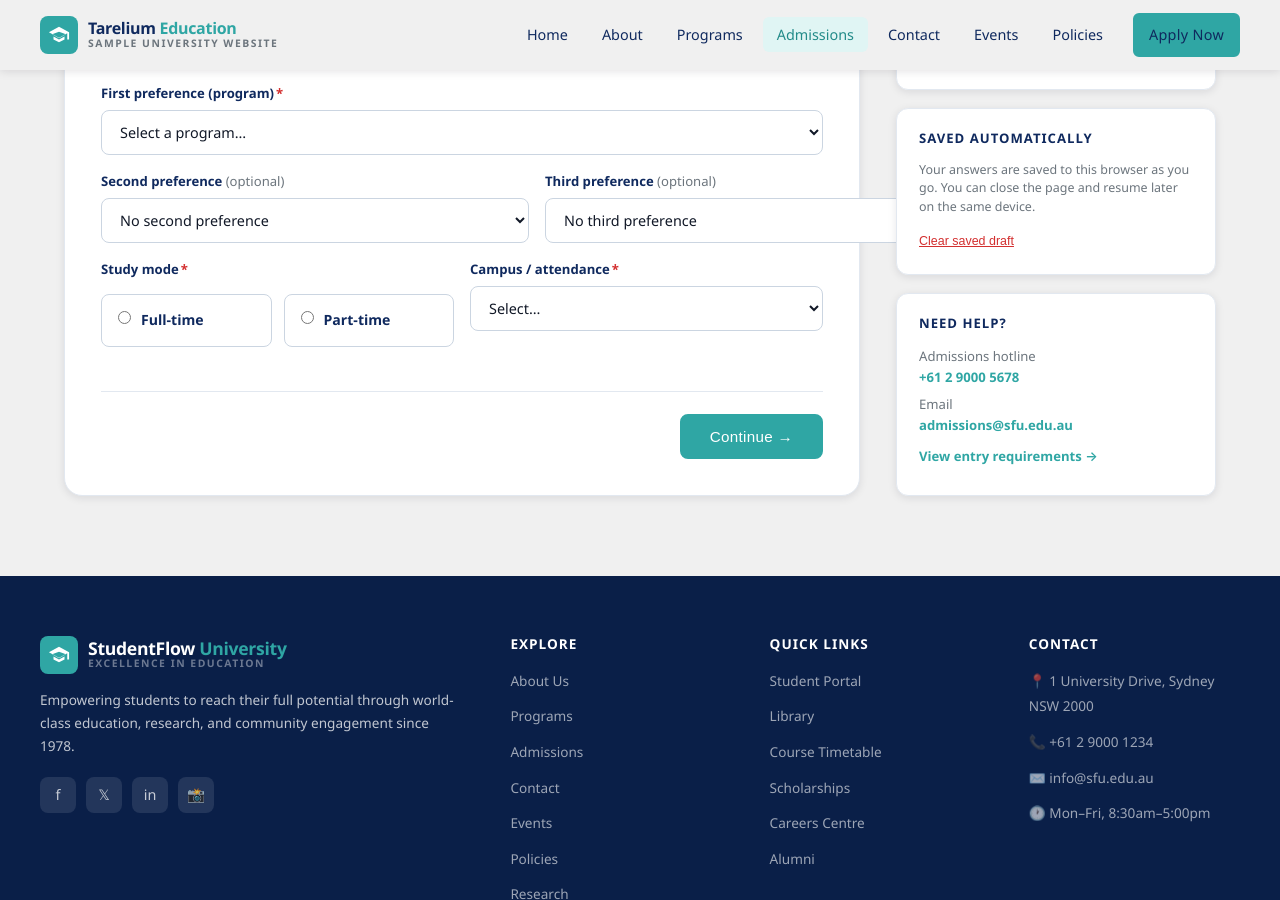
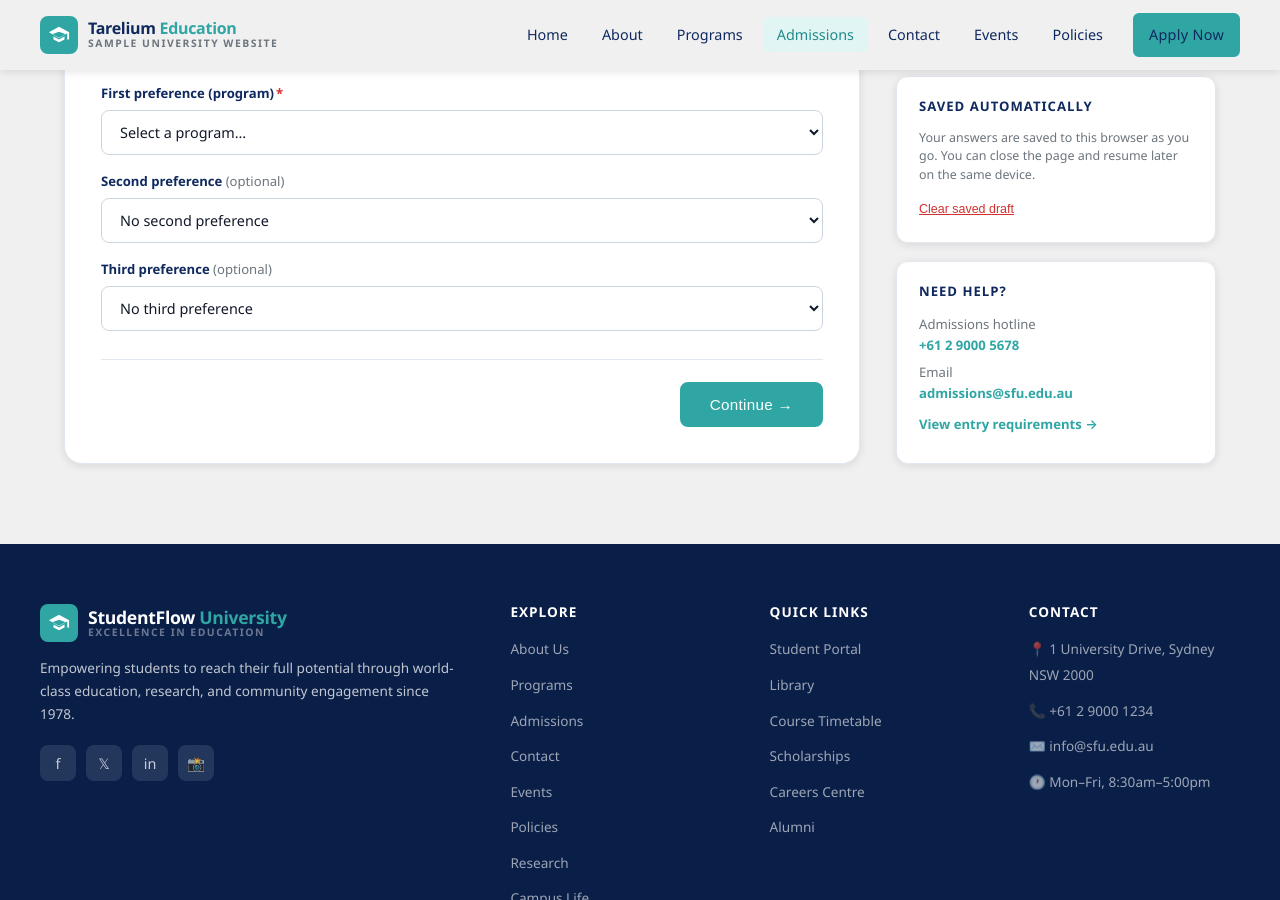
Before and after one commit to kahilconsulting/University-Website, a Jekyll site: the page built from apply.html, in a window 1280 px wide and 900 px high, scrolled down 833 px. Built offline with Jekyll 4.4.1, drawn with Linux system fonts in a browser that asks for light colours.

Commit message:
Application chanages

```diff
--- a/apply.html
+++ b/apply.html
@@ -81,33 +81,13 @@ permalink: /apply/
                 <label for="program1">First preference (program)<span class="req-star">*</span></label>
                 <select id="program1" name="program1"><option value="">Select a program…</option></select>
               </div>
-              <div class="form-row">
-                <div class="form-group">
-                  <label for="program2">Second preference <span style="color:var(--gray-600);font-weight:400">(optional)</span></label>
-                  <select id="program2" name="program2"><option value="">No second preference</option></select>
-                </div>
-                <div class="form-group">
-                  <label for="program3">Third preference <span style="color:var(--gray-600);font-weight:400">(optional)</span></label>
-                  <select id="program3" name="program3"><option value="">No third preference</option></select>
-                </div>
+              <div class="form-group full">
+                <label for="program2">Second preference <span style="color:var(--gray-600);font-weight:400">(optional)</span></label>
+                <select id="program2" name="program2"><option value="">No second preference</option></select>
               </div>
-
-              <div class="form-row">
-                <div class="form-group">
-                  <span class="form-label">Study mode<span class="req-star">*</span></span>
-                  <div class="choice-group">
-                    <label class="choice"><input type="radio" name="studyMode" value="Full-time" data-label="Full-time"><span class="choice-text"><strong>Full-time</strong></span></label>
-                    <label class="choice"><input type="radio" name="studyMode" value="Part-time" data-label="Part-time"><span class="choice-text"><strong>Part-time</strong></span></label>
-                  </div>
-                </div>
-                <div class="form-group">
-                  <label for="campus">Campus / attendance<span class="req-star">*</span></label>
-                  <select id="campus" name="campus">
-                    <option value="">Select…</option>
-                    <option value="Sydney CBD Campus">Sydney CBD Campus (on-campus)</option>
-                    <option value="Online">Online / distance</option>
-                  </select>
-                </div>
+              <div class="form-group full">
+                <label for="program3">Third preference <span style="color:var(--gray-600);font-weight:400">(optional)</span></label>
+                <select id="program3" name="program3"><option value="">No third preference</option></select>
               </div>
 
               <div class="apply-actions">
@@ -716,8 +696,6 @@ permalink: /apply/
         and(reqText('studyLevel'));
         and(reqText('intake'));
         and(reqText('program1', 'Please select your first preference.'));
-        and(reqRadio('studyMode'));
-        and(reqText('campus'));
         // No duplicate preferences
         var p1 = $('program1').value, p2 = $('program2').value, p3 = $('program3').value;
         if (p2 && (p2 === p1)) and(fail($('program2'), 'Second preference must differ from the first.'));
@@ -990,8 +968,6 @@ permalink: /apply/
         ['Applying as', isInternational() ? 'International student' : (radioVal('applicantType') ? 'Domestic student' : '')],
         ['Study level', selText('studyLevel')],
         ['Intake', selText('intake')],
-        ['Study mode', radioVal('studyMode')],
-        ['Campus', selText('campus')],
         ['1st preference', selText('program1'), true],
         ['2nd preference', selText('program2'), true],
         ['3rd preference', selText('program3'), true]
```
Also changed, not shown: other parts of apply.html (+2 -2 lines).
